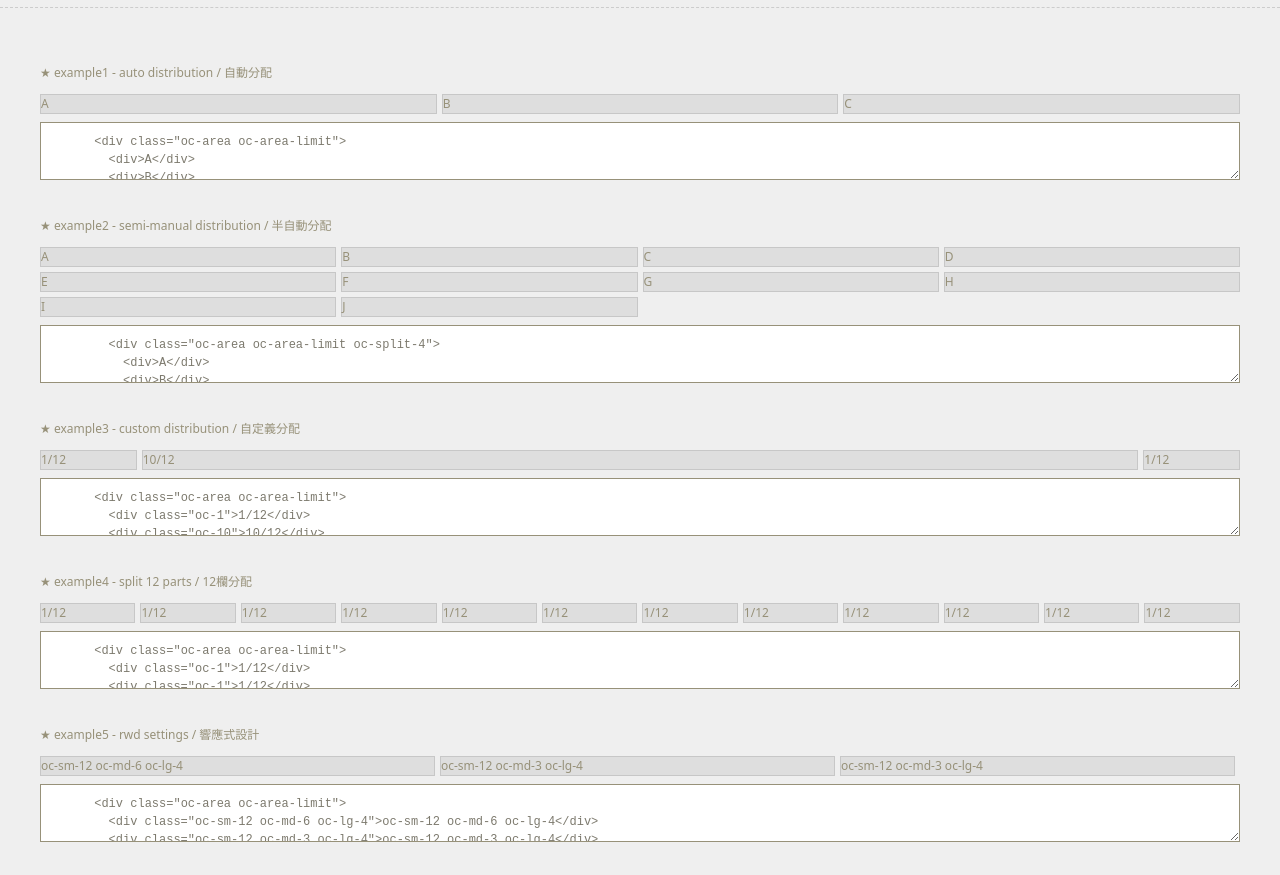
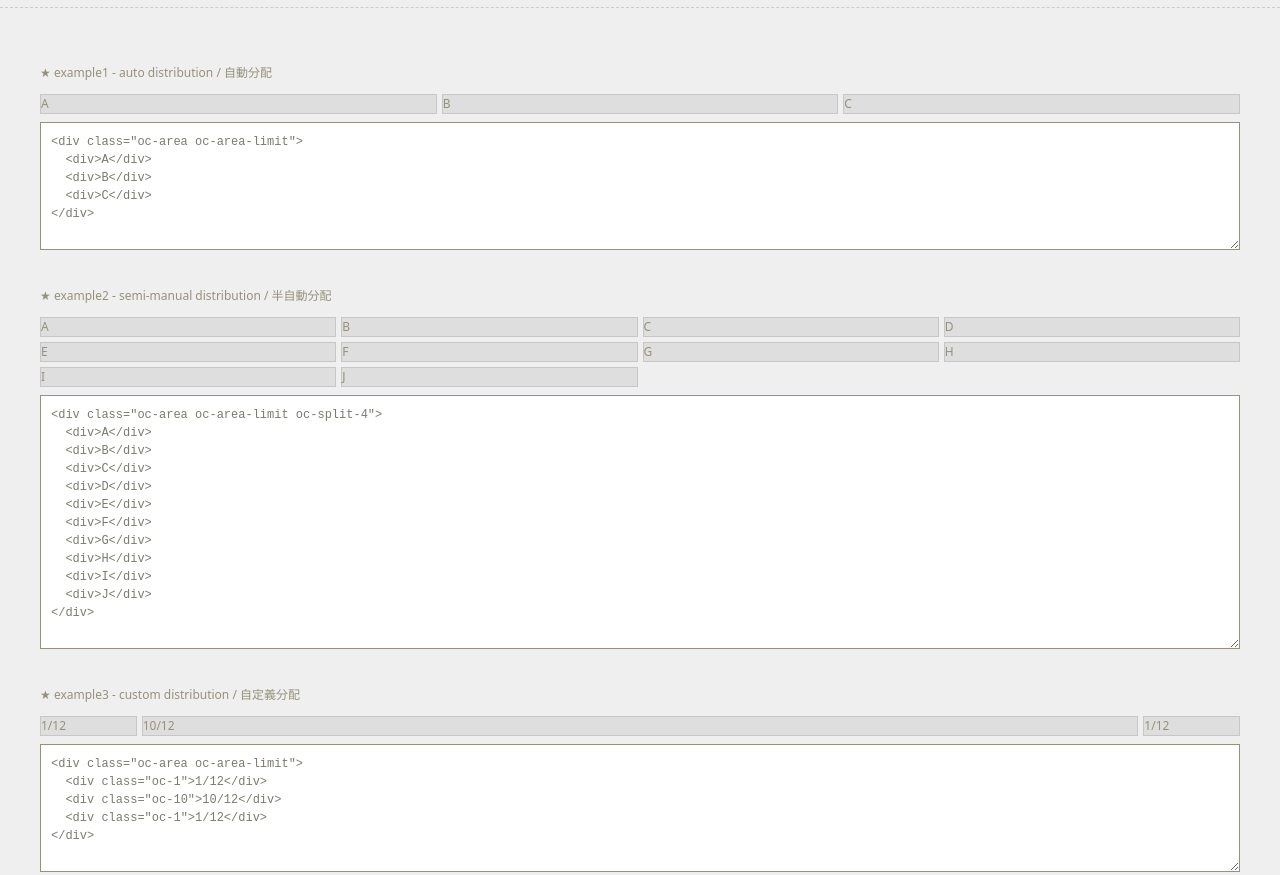
Before and after one commit to highQ77/open-css-library, a plain HTML site: page index.html in a window 1280 px wide. Shown: the part 940-1815 px from the top of the page. Drawn offline with Linux system fonts and the light colour scheme.

Commit message:
優化index.html視覺

```diff
--- a/index.html
+++ b/index.html
@@ -1169,7 +1169,7 @@
 
   <script>
     // [ Format Textarea ] ===============================================================
-    window.addEventListener('resize', () => {
+    let winResize = () => {
       ;[...document.getElementsByTagName('textarea')].forEach(tt => {
         let s = tt.value.indexOf('<')
         let t = tt.value.split('\n').map(item => item.slice(s)).filter(item => item != '')
@@ -1178,7 +1178,9 @@
         tt.value = t.join('\n')
         tt.style.overflow = 'scroll'
       })
-    })
+    }
+    window.onload = winResize;
+    window.addEventListener('resize', winResize)
   </script>
 
   <div class="oc-pos-fixed oc-p-8" style="right:0px; top:0px;">
```
